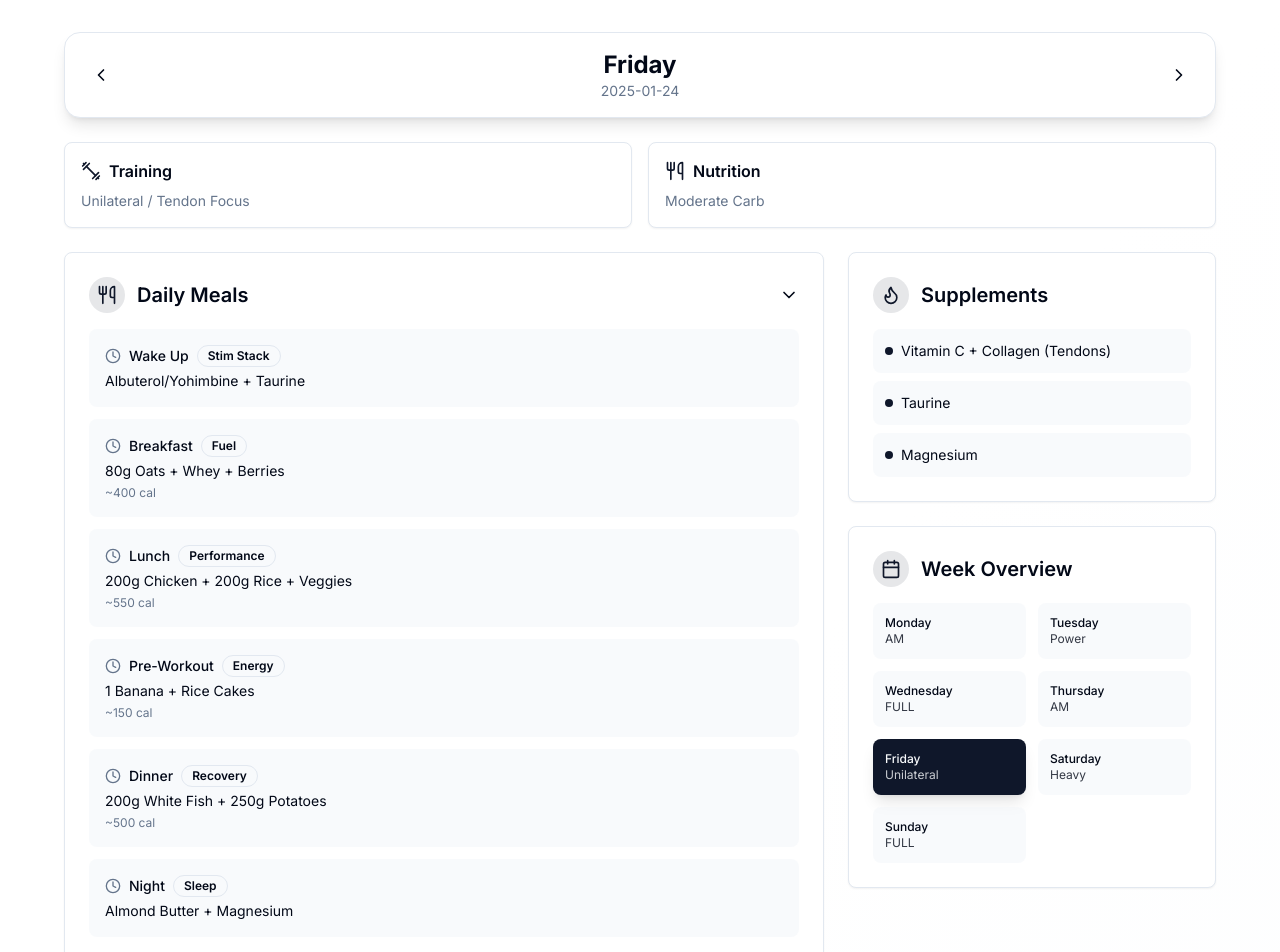
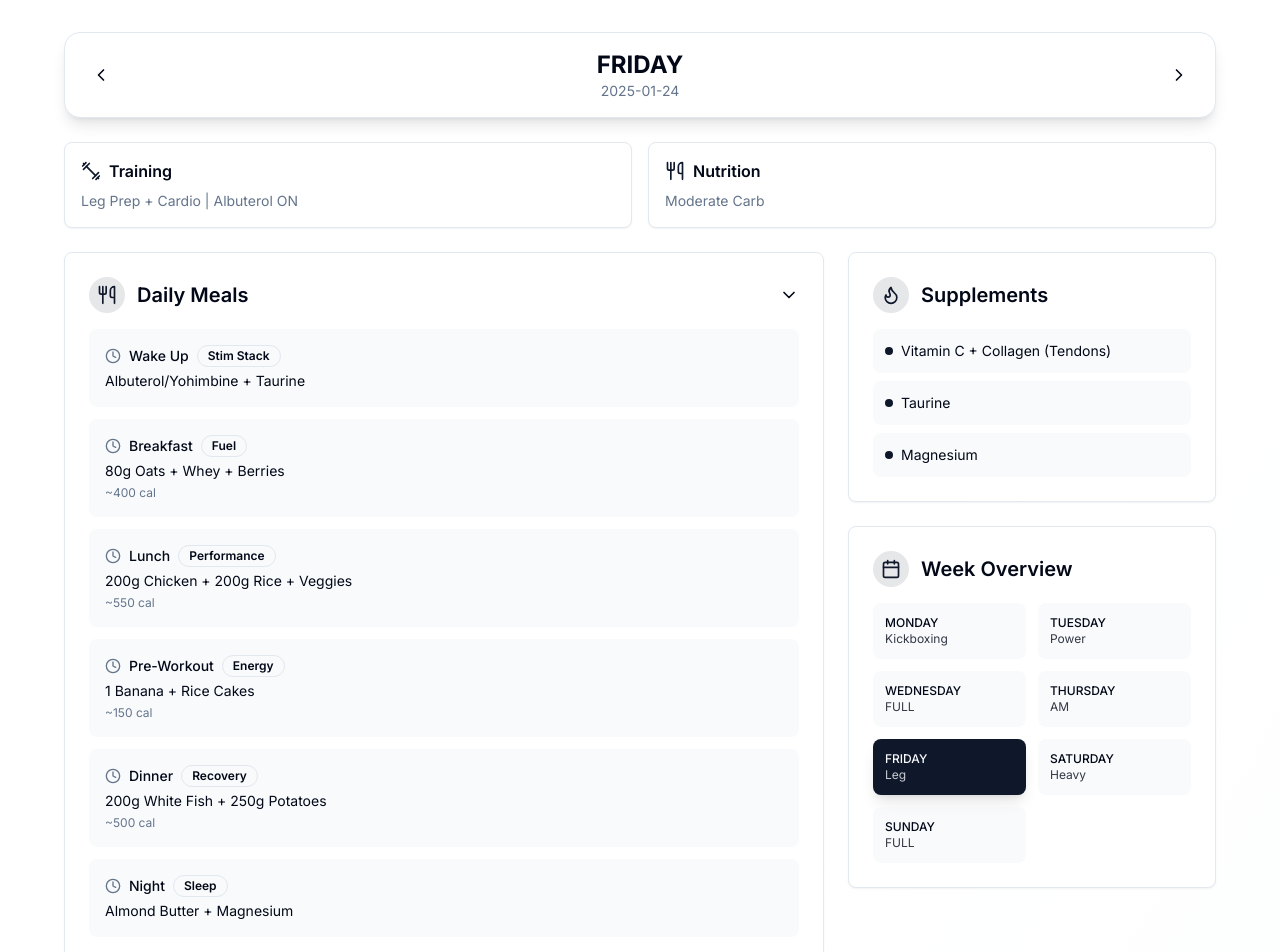
Before and after one commit to sameerhaque/fitness, a Next.js app: page / in a window 1280 px wide. Shown: the top 952 px of the page. Built offline with nearby package versions, Linux system fonts and the light colour scheme.

Commit message:
Refactor code structure for improved readability and maintainability

```diff
--- a/components/workout-diet-tracker.tsx
+++ b/components/workout-diet-tracker.tsx
@@ -51,24 +51,24 @@ interface DayPlan {
 // Sample Data
 const weekPlan: DayPlan[] = [
   {
-    day: "Monday",
+    day: "MONDAY",
     date: "2025-01-20",
-    training: "AM Cardio / PM Kickboxing",
+    training: "Kickboxing + Cardio | NO Albuterol",
     nutrition: "High Carb / Hydration",
     meals: [
-      { time: "Wake Up", activity: "Fat Loss Stack", food: "Albuterol/Yohimbine + Taurine", macros: "" },
+      { time: "Wake Up", activity: "Fat Burner OFF", food: "Caffeine fat burner", macros: "" },
       { time: "AM Cardio", activity: "Zone 2", food: "Sip EAAs", macros: "" },
       { time: "Post-Cardio", activity: "Brain Fuel", food: "80g Oats + Whey + MCT Oil", macros: "~400 cal" },
       { time: "Lunch", activity: "Performance", food: "200g Chicken + 250g Rice + Beets", macros: "~600 cal" },
-      { time: "Pre-Workout", activity: "Fuel", food: "1 Banana + 3 Rice Cakes", macros: "~200 cal" },
+      { time: "Pre-Workout", activity: "Fuel", food: "3-4 Rice Cakes + Honey", macros: "~200 cal" },
       { time: "Dinner", activity: "Digestion", food: "200g White Fish + 250g Potatoes + Kimchi", macros: "~500 cal" },
       { time: "Night", activity: "Sleep Anchor", food: "Almond Butter + Magnesium", macros: "" },
     ],
     workouts: [
       {
         time: "AM",
-        type: "Zone 2 Cardio",
-        exercises: [{ name: "Steady State Cardio", sets: "1", reps: "60 min", notes: "Keep HR in Zone 2" }]
+        type: "Zone 2 Run (Easy)",
+        exercises: [{ name: "Easy Run", sets: "1", reps: "45-60 min", notes: "No hills, just movement. Keep it easy" }]
       },
       {
         time: "PM",
@@ -76,11 +76,11 @@ const weekPlan: DayPlan[] = [
         exercises: [{ name: "Kickboxing Training", sets: "", reps: "60-90 min", notes: "Focus on technique" }]
       }
     ],
-    supplements: ["Beets (Lunch)", "Taurine", "EAAs", "Magnesium"],
+    supplements: ["Beets (Lunch)", "Taurine", "EAAs", "Magnesium", "NO Albuterol (prevent cramps)"],
     completed: false
   },
   {
-    day: "Tuesday",
+    day: "TUESDAY",
     date: "2025-01-21",
     training: "Power & Rotation (Push)",
     nutrition: "Moderate Carb / High Protein",
@@ -89,10 +89,17 @@ const weekPlan: DayPlan[] = [
       { time: "Breakfast", activity: "Fuel", food: "100g Oats + Whey + Collagen", macros: "~450 cal" },
       { time: "Lunch", activity: "Performance", food: "200g Chicken + 200g Rice + Veggies", macros: "~550 cal" },
       { time: "Pre-Workout", activity: "Energy", food: "1 Banana + Rice Cakes", macros: "~150 cal" },
-      { time: "Dinner", activity: "Recovery", food: "200g Beef + 200g Rice + Spinach", macros: "~600 cal" },
+      { time: "Dinner", activity: "Recovery", food: "170g-200g Top Sirloin + 200g Rice + Spinach", macros: "~600 cal" },
       { time: "Night", activity: "Sleep", food: "Almond Butter + Magnesium", macros: "" },
     ],
     workouts: [
+      {
+        time: "AM",
+        type: "Zone 2 Run (Moderate)",
+        exercises: [
+          { name: "Moderate Run", sets: "1", reps: "45-60 min", notes: "Zone 2 pace, moderate effort" }
+        ]
+      },
       {
         time: "Evening",
         type: "Power & Rotation",
@@ -112,47 +119,55 @@ const weekPlan: DayPlan[] = [
     completed: false
   },
   {
-    day: "Wednesday",
+    day: "WEDNESDAY",
     date: "2025-01-22",
     training: "FULL REST",
     nutrition: "Low Carb / High Fat",
     meals: [
-      { time: "Wake Up", activity: "System Flush", food: "Lemon Water + Collagen", macros: "" },
+      { time: "Wake Up", activity: "System Flush", food: "Lemon Water + Collagen + Albuterol ON", macros: "" },
       { time: "Breakfast", activity: "Meat & Nut", food: "170g Steak/Salmon + Avocado + Berries", macros: "~500 cal" },
       { time: "Lunch", activity: "Maintenance", food: "200g Chicken + 150g Rice + Veggies", macros: "~450 cal" },
       { time: "Snack", activity: "Protein", food: "1 Scoop Whey/Beef Protein", macros: "~120 cal" },
       { time: "Dinner", activity: "Health", food: "200g White Fish + Large Salad + Olive Oil", macros: "~400 cal" },
       { time: "Night", activity: "Sleep", food: "Almond Butter + Magnesium", macros: "" },
     ],
-    workouts: [],
+    workouts: [
+      {
+        time: "Throughout Day",
+        type: "10k Steps Walking",
+        exercises: [
+          { name: "Walking", sets: "1", reps: "10,000 steps", notes: "No running, just walking throughout the day" }
+        ]
+      }
+    ],
     supplements: ["Collagen", "Magnesium (High Dose)", "Dandelion Tea"],
     completed: false
   },
   {
-    day: "Thursday",
+    day: "THURSDAY",
     date: "2025-01-23",
-    training: "AM Cardio Recovery / PM Kickboxing",
-    nutrition: "SUPER HIGH CARB",
+    training: "AM Cardio (NO RUN) / PM Kickboxing | Fat Burner OFF",
+    nutrition: "SUPER HIGH CARB / Nitrate Load",
     meals: [
-      { time: "Wake Up", activity: "Stim Stack", food: "Albuterol/Yohimbine/Caff + 3g Taurine", macros: "" },
-      { time: "7:00 AM", activity: "Pre-Cardio", food: "1 Banana + 1 Scoop Whey", macros: "~200 cal" },
-      { time: "8:30 AM", activity: "Post-Cardio (Refuel)", food: "1 Bagel + Jam + 1 Scoop Whey", macros: "~400 cal" },
-      { time: "12:30 PM", activity: "Lunch", food: "200g Chicken + 350g Rice + Asparagus", macros: "~700 cal" },
-      { time: "4:30 PM", activity: "PM Pre-Fight", food: "80g Oats + Honey + 1/2 Scoop Whey", macros: "~350 cal" },
-      { time: "6:30 PM", activity: "KICKBOXING", food: "Sip 25g Cluster Dextrin + Electrolytes", macros: "~100 cal" },
-      { time: "8:30 PM", activity: "Dinner", food: "200g White Fish + 300g Potatoes", macros: "~550 cal" },
-      { time: "10:00 PM", activity: "Sleep Anchor", food: "1 Tbsp Almond Butter + Magnesium", macros: "" },
+      { time: "Wake Up", activity: "Fat Burner OFF", food: "Caffeine only + 3g Taurine", macros: "" },
+      { time: "Pre-Cardio", activity: "Tendon Stack", food: "10-15g Collagen + 500mg Vit C + Pink Salt", macros: "" },
+      { time: "Post-Cardio", activity: "Glycogen Restore", food: "1 Scoop Egg White Protein + 1 MadeGood Bar + 1/2 Banana", macros: "~250 cal" },
+      { time: "Breakfast", activity: "Fuel", food: "1 Cup Oats + 1 Scoop Beef Protein + 1 Kiwi + MCT Oil", macros: "~450 cal" },
+      { time: "Lunch", activity: "Nitrate Load", food: "200g Chicken + 200g Rice + 200g Beets + 60g Hummus", macros: "~700 cal" },
+      { time: "5:30 PM", activity: "Anti-Cramp", food: "Electrolytes + 3g Taurine + Potassium + 3-4 Rice Cakes + Honey", macros: "~200 cal" },
+      { time: "6:30 PM", activity: "KICKBOXING", food: "Sip water/electrolytes", macros: "" },
+      { time: "Post-Fight", activity: "Recovery", food: "200g White Fish + 400g Sweet Potato (salted)", macros: "~600 cal" },
+      { time: "Bedtime", activity: "Sleep Stack", food: "20g Walnuts + Magnesium 500mg + Vit C 1000mg", macros: "~130 cal" },
     ],
     workouts: [
       {
-        time: "AM (7:30)",
-        type: "Zone 2 Cardio + Recovery",
+        time: "AM",
+        type: "Zone 2 Cardio + Mobility (NO RUN - Save Shins)",
         exercises: [
-          { name: "Zone 2 Cardio", sets: "1", reps: "45 min", notes: "Keep HR 120-140 bpm, save energy for PM" },
           { name: "Dynamic Stretching", sets: "1", reps: "10 min", notes: "Full body mobility work" },
+          { name: "Zone 2 Cardio", sets: "1", reps: "45 min", notes: "NO RUNNING - bike/elliptical only. HR 120-140 bpm" },
           { name: "Hip Flexor Stretches", sets: "3", reps: "30 sec/side", notes: "Open hips for kicks" },
-          { name: "Shoulder Dislocations", sets: "2", reps: "15", notes: "Band work for shoulder mobility" },
-          { name: "Foam Rolling", sets: "1", reps: "5 min", notes: "Focus on legs and back" },
+          { name: "Foam Rolling", sets: "1", reps: "5 min", notes: "Focus on shins, calves, IT band" },
         ]
       },
       {
@@ -161,13 +176,13 @@ const weekPlan: DayPlan[] = [
         exercises: [{ name: "Kickboxing Training", sets: "", reps: "60-90 min", notes: "Sip intra-carbs" }]
       }
     ],
-    supplements: ["Taurine (Mandatory)", "Intra-Carbs (Cluster Dextrin)", "Electrolytes"],
+    supplements: ["Fat Burner OFF", "Collagen (Pre-cardio)", "Taurine 6g total", "Beets 200g", "Potassium", "Magnesium 500mg", "Vitamin C 1500mg total"],
     completed: false
   },
   {
-    day: "Friday",
+    day: "FRIDAY",
     date: "2025-01-24",
-    training: "Unilateral / Tendon Focus",
+    training: "Leg Prep + Cardio | Albuterol ON",
     nutrition: "Moderate Carb",
     meals: [
       { time: "Wake Up", activity: "Stim Stack", food: "Albuterol/Yohimbine + Taurine", macros: "" },
@@ -179,8 +194,15 @@ const weekPlan: DayPlan[] = [
     ],
     workouts: [
       {
+        time: "AM",
+        type: "Run (Hard Intensity)",
+        exercises: [
+          { name: "Hard Run", sets: "1", reps: "30-45 min", notes: "Hard intensity, push the pace" }
+        ]
+      },
+      {
         time: "Evening",
-        type: "Functional Unilateral",
+        type: "Functional Unilateral - Leg Prep",
         exercises: [
           { name: "Bulgarian Split Squats", sets: "3", reps: "8-10", notes: "Deep stretch, 3-sec negative" },
           { name: "Single-Arm Lat Pulldown", sets: "4", reps: "12-15", notes: "Stretch lats, 3-sec negative" },
@@ -196,7 +218,7 @@ const weekPlan: DayPlan[] = [
     completed: false
   },
   {
-    day: "Saturday",
+    day: "SATURDAY",
     date: "2025-01-25",
     training: "Heavy Intensity (Lower Volume)",
     nutrition: "High Carb / Potassium Load",
@@ -231,7 +253,7 @@ const weekPlan: DayPlan[] = [
     completed: false
   },
   {
-    day: "Sunday",
+    day: "SUNDAY",
     date: "2025-01-26",
     training: "FULL REST",
     nutrition: "Detox / Digestion",
```
Also changed, not shown: 1 other file (tests, documents, lock files or other folders).
